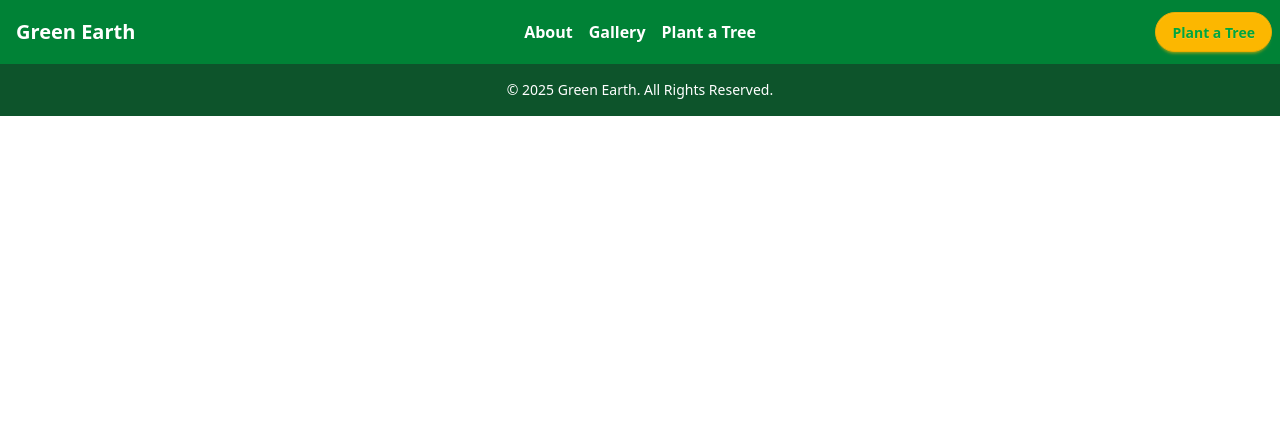
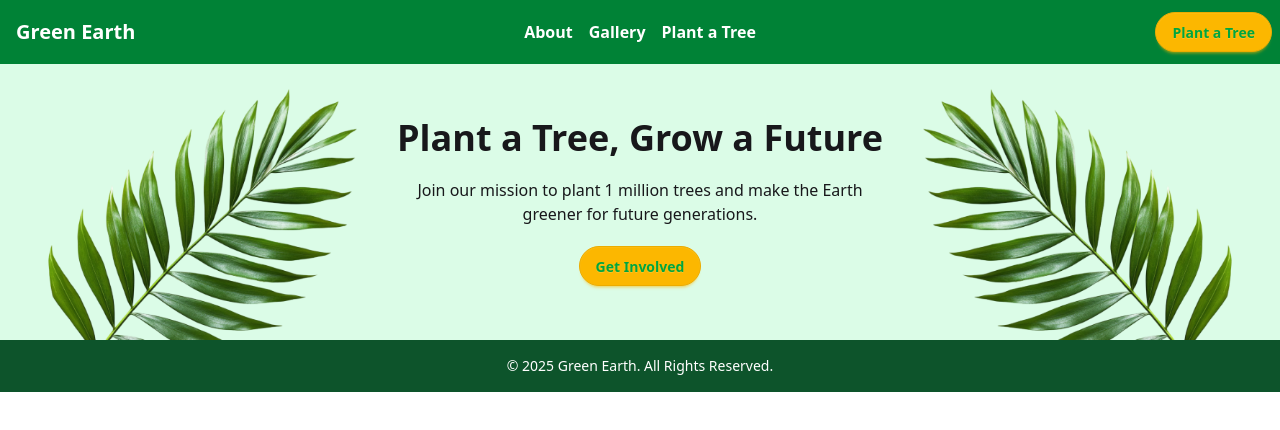
Before and after one commit to hoqueeprobal/green-earth, a plain HTML site: page index.html in a window 1280 px wide. Drawn offline with nearby package versions, Linux system fonts and the light colour scheme.

Commit message:
Hero Section

```diff
--- a/index.html
+++ b/index.html
@@ -65,6 +65,34 @@
         </div>
       </div>
     </header>
+
+    <!-- HERO -->
+    <main class="bg-green-100 py-10 md:py-0">
+      <div
+        class="container mx-auto flex justify-between items-center px-4 md:px-0 py-5 lg:py-0"
+      >
+        <figure class="hidden lg:flex">
+          <img src="./assets/hero-leaf1.png" alt="" />
+        </figure>
+
+        <div class="text-center space-y-5">
+          <h1 class="text-3xl md:text-4xl font-bold">
+            Plant a Tree, Grow a Future
+          </h1>
+          <p>
+            Join our mission to plant 1 million trees and make the Earth greener
+            for future generations.
+          </p>
+          <a class="btn btn-warning text-green-600 rounded-full">
+            Get Involved
+          </a>
+        </div>
+
+        <figure class="hidden lg:flex">
+          <img src="./assets/hero-leaf2.png" alt="" />
+        </figure>
+      </div>
+    </main>
     <!-- FOOTER -->
     <footer class="bg-green-900 text-center py-4 text-white text-sm">
       © 2025 Green Earth. All Rights Reserved.
```
